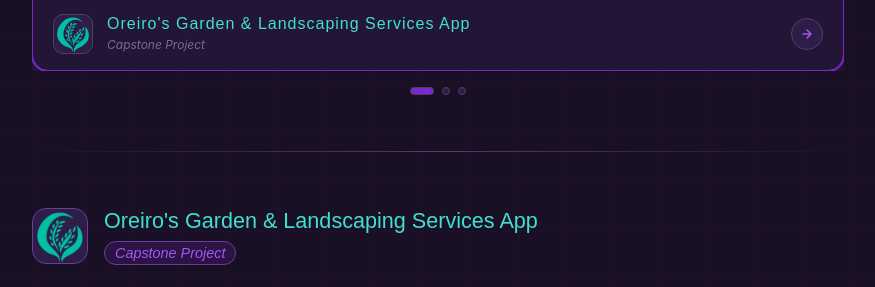
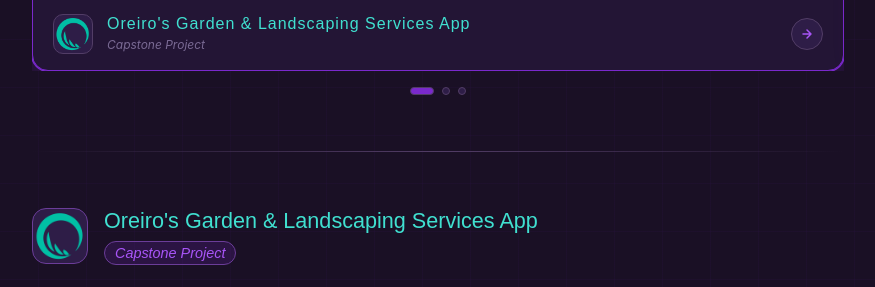
Before and after one commit to cycasm/cycasm.github.io, a plain HTML site: page index.html in a window 1280 px wide. Shown: the part 921-1208 px from the top of the page, without its empty margins (202-1077 px from the left). Drawn offline with Linux system fonts and the light colour scheme; a web font is replaced by a local one.

Commit message:
updated oreiro logo

```diff
--- a/index.html
+++ b/index.html
@@ -86,7 +86,7 @@
                     </div>
                     <div class="card-meta">
                         <div class="card-logo">
-                            <img src="assets/pictures/Oreiro temp logo.png"
+                            <img src="assets/pictures/oreiro_temp_logo_2.png"
                                 onerror="this.style.display='none'; this.nextElementSibling.style.display='flex';"
                                 alt="Logo">
                             <span class="card-logo-placeholder" style="display:none;">🌿</span>
@@ -190,7 +190,7 @@
             <div class="project-detail-grid" data-scroll-id="capstone">
                 <div class="project-detail-header">
                     <div class="detail-logo">
-                        <img src="assets/pictures/Oreiro temp logo.png"
+                        <img src="assets/pictures/oreiro_temp_logo_2.png"
                             onerror="this.style.display='none'; this.nextElementSibling.style.display='flex';"
                             alt="Logo">
                         <span class="detail-logo-placeholder" style="display:none;">🌿</span>
```
